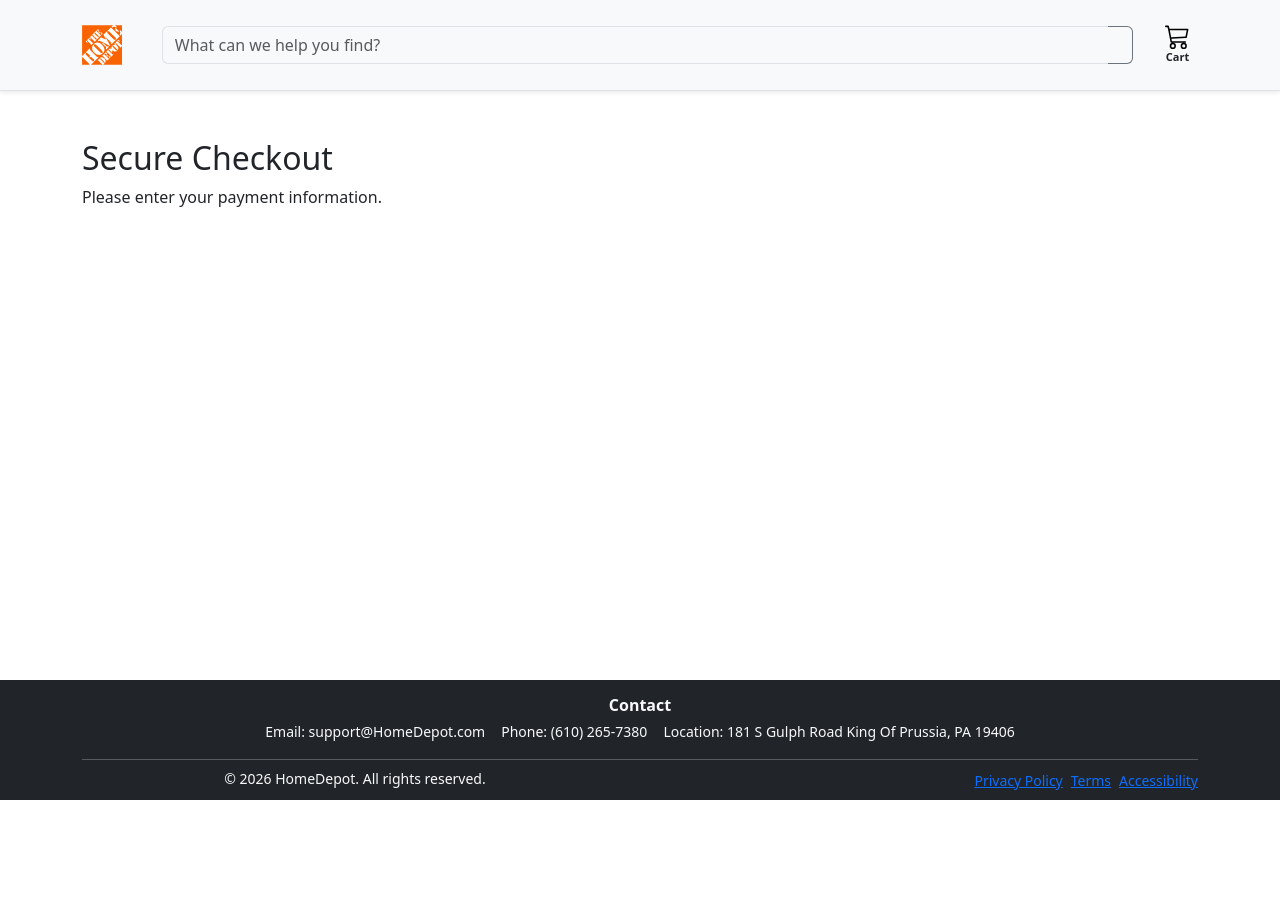
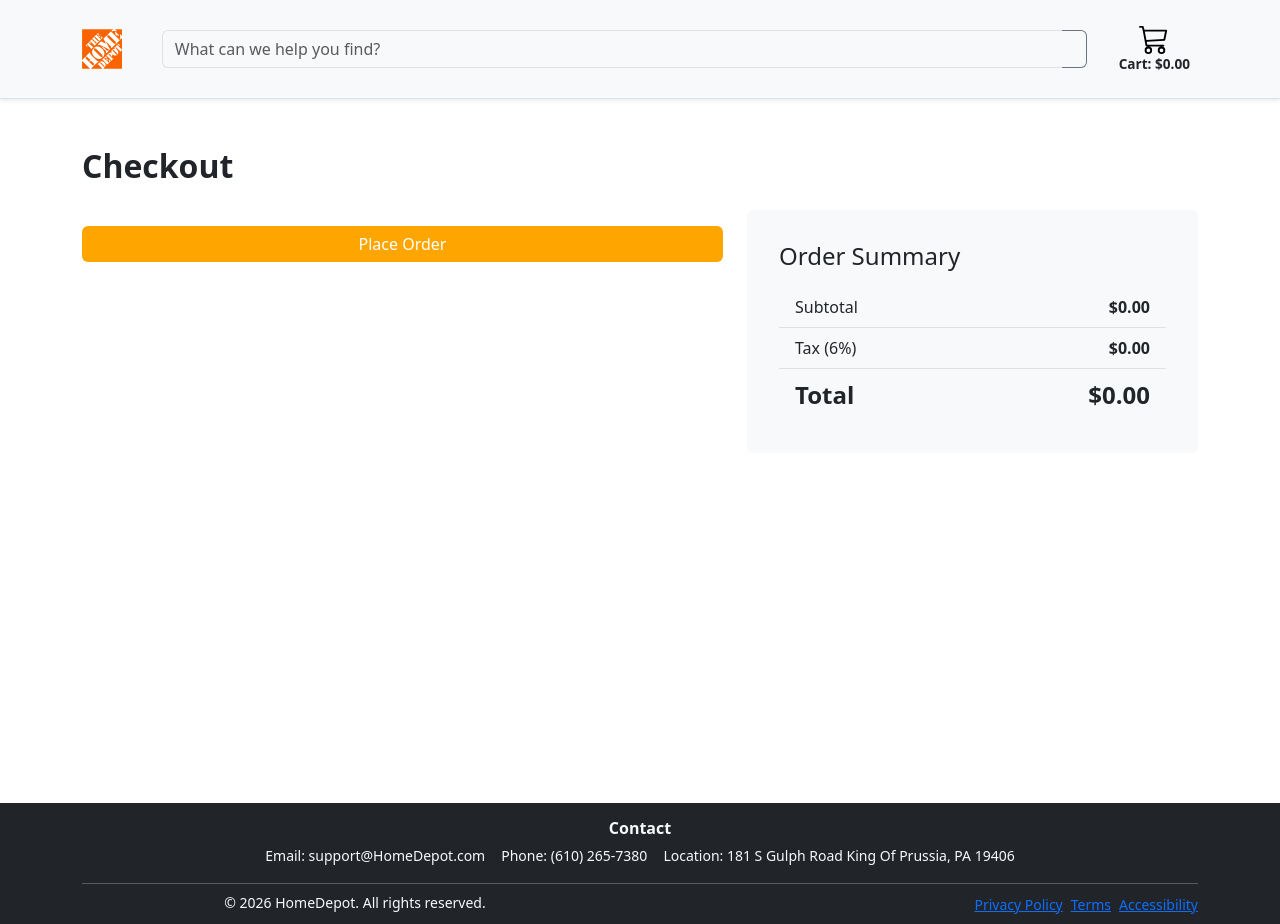
Before and after one commit to sqtn10/IST256_Project, a React (Vite) app: page /checkout in a window 1280 px wide. Before the commit the page ends 800 px from the top, so only its background shows below. Built offline with nearby package versions, Linux system fonts and the light colour scheme.

Commit message:
Final project juat need to configure the search bar

```diff
--- a/index.html
+++ b/index.html
@@ -3,7 +3,7 @@
 <head>
     <meta charset="UTF-8">
     <meta name="viewport" content="width=device-width, initial-scale=1.0">
-    <title>Document</title>
+    <title>The Home Depot</title>
 </head>
 <body>
     <div id="root"></div>
--- a/package.json
+++ b/package.json
@@ -11,6 +11,7 @@
   },
   "dependencies": {
     "bootstrap": "^5.3.8",
+    "bootstrap-icons": "^1.13.1",
     "react": "^19.2.5",
     "react-bootstrap": "^2.10.10",
     "react-bootstrap-icons": "^1.11.6",
--- a/src/App.jsx
+++ b/src/App.jsx
@@ -1,4 +1,5 @@
-import { BrowserRouter as Router, Routes, Route } from 'react-router-dom';
+import React, { Component } from 'react';
+import { Routes, Route } from 'react-router-dom';
 import 'bootstrap/dist/css/bootstrap.min.css';
 import MyNav from './components/navbar';
 import Footer from './components/footer';
@@ -7,28 +8,66 @@
 import ShoppingCart from './pages/shoppingcart';
 import CheckoutPage from './pages/checkoutpage';
 
-function App() {
-    return (
-        <Router>
-            <div className="d-flex flex-column min-vh-100">
+export default class App extends Component {
+    constructor(props) {
+        super(props);
+        this.state = {
+            cartItems: [],
+            totalPrice: 0
+        };
+    }
+    addToCart = (product) => {
+        const existingItem = this.state.cartItems.find(item => item.id === product.id);
 
-                <MyNav />
-
-            <div className="flex-grow-1">
-            <div className="App">
-                <Routes>
-                    <Route path="/" element={<LandingPage/>}/>
-                    <Route path="/products" element={<ProductPage/>}/>
-                    <Route path="/cart" element={<ShoppingCart/>}/>
-                    <Route path="/checkout" element={<CheckoutPage/>}/>
-                </Routes>
-                </div>
-
-                </div>
+        if (existingItem) {
+            this.updateQuantity(product.id, 1);
+        } else {
+            const newItem = { ...product, quantity: 1 };
+            this.setState({
+                cartItems: [...this.state.cartItems, newItem],
+                totalPrice: this.state.totalPrice + product.price
+            });
+        }
+    }
+    updateQuantity = (id, amount) => {
+        const updatedCart = this.state.cartItems.map(item => {
+            if (item.id === id) {
+                return { ...item, quantity: Math.max(1, item.quantity + amount) };
+            }
+            return item;
+        });
+        const newTotal = updatedCart.reduce((sum, item) => sum + (item.price * item.quantity), 0);
+        this.setState({ cartItems: updatedCart, totalPrice: newTotal });
+    }
+    removeFromCart = (id) => {
+        const filteredCart = this.state.cartItems.filter(item => item.id !== id);
+        const newTotal = filteredCart.reduce((sum, item) => sum + (item.price * item.quantity), 0);
+        this.setState({ cartItems: filteredCart, totalPrice: newTotal });
+    }
+    render() {
+        return (
+            <>
+                <MyNav
+                    cartCount={this.state.cartItems.length}
+                    totalPrice={this.state.totalPrice}
+                />
+                <main style={{ minHeight: '80vh' }}>
+                    <Routes>
+                        <Route path="/" element={<LandingPage />} />
+                        <Route path="/products" element={<ProductPage addToCart={this.addToCart} />} />
+                        <Route path="/cart" element={
+                            <ShoppingCart
+                                cartItems={this.state.cartItems}
+                                updateQuantity={this.updateQuantity}
+                                removeFromCart={this.removeFromCart}
+                                totalPrice={this.state.totalPrice}
+                            />
+                        } />
+                        <Route path="/checkout" element={<CheckoutPage totalPrice={this.state.totalPrice} />} />
+                    </Routes>
+                </main>
                 <Footer />
-            </div>
-
-        </Router>
-    );
+            </>
+        );
+    }
 }
-export default App;
--- a/src/components/navbar.jsx
+++ b/src/components/navbar.jsx
@@ -3,6 +3,7 @@
 import { Navbar, Container, Nav, Form, InputGroup, Button } from 'react-bootstrap';
 import { Search, Cart3 as Cart } from 'react-bootstrap-icons';
 import logo from '../assets/TheHomeDepot.svg';
+import { Link } from 'react-router-dom';
 
 // export the class
 export default class MyNav extends Component {
@@ -12,7 +13,7 @@
                 <Container>
 
                     <Navbar.Brand>
-                        <img src={logo} height="40" className="d-inline-block align-top " alt="Home Depot Logo"/>
+                        <img src={logo} height="40" className="d-inline-block align-top " alt="Home Depot Logo" />
                     </Navbar.Brand>
 
                     <Form className="d-flex flex-grow-1 mx-4">
@@ -25,10 +26,14 @@
                     </Form>
 
                     <Nav>
-                        <Nav.Link className="d-flex flex-column align-items-center text-dark">
-                            <Cart size={25} />
-                            <span style={{ fontSize: '11px', fontWeight: 'bold' }}>Cart</span>
-                        </Nav.Link>
+                        <Nav>
+                            <Nav.Link as={Link} to="/cart" className="d-flex flex-column align-items-center text-dark">
+                                <Cart size={30} color="black" />
+                                <span className="fw-bold" style={{ fontSize: '0.85rem' }}>
+                                    Cart: ${(this.props.totalPrice || 0).toFixed(2)}
+                                </span>
+                            </Nav.Link>
+                        </Nav>
                     </Nav>
                 </Container>
             </Navbar>
--- a/src/index.jsx
+++ b/src/index.jsx
@@ -1,11 +1,15 @@
 import React from 'react';
 import ReactDOM from 'react-dom/client';
+import { BrowserRouter } from 'react-router-dom'; // 1. Import this
 import App from './App.jsx';
 import 'bootstrap/dist/css/bootstrap.min.css';
+import 'bootstrap-icons/font/bootstrap-icons.css';
 
 const root = ReactDOM.createRoot(document.getElementById('root'));
 root.render(
     <React.StrictMode>
-        <App/>
+        <BrowserRouter>
+            <App />
+        </BrowserRouter>
     </React.StrictMode>
 );
--- a/src/pages/checkoutpage.jsx
+++ b/src/pages/checkoutpage.jsx
@@ -1,14 +1,66 @@
 import React, { Component } from 'react';
-import { Link } from 'react-router-dom';
-<Link to ="/shoppingcart"/>
+import { Container, Row, Col, Form, Button, ListGroup, Card } from 'react-bootstrap';
 
 export default class CheckoutPage extends Component {
+    constructor(props) {
+        super(props);
+        this.state = { isOrdered: false };
+    }
+    handleCheckout = (e) => {
+        e.preventDefault();
+        this.setState({ isOrdered: true });
+    }
     render() {
+        const tax = this.props.totalPrice * 0.06;
+        const finalTotal = this.props.totalPrice + tax;
+        if (this.state.isOrdered) {
+            return (
+                <Container className="mt-5 text-center">
+                    <Card className="p-5 shadow-sm border-0">
+                        <h2 className="text-success fw-bold">Order Confirmed!</h2>
+                        <hr />
+                        <h4>Invoice Summary</h4>
+                        <p>Order Total: ${finalTotal.toFixed(2)} (incl. 6% tax)</p>
+                        <p>Thank you for shopping with us!</p>
+                        <Button onClick={() => window.location.href = '/'}>Return Home</Button>
+                    </Card>
+                </Container>
+            );
+        }
         return (
-            <div className="container mt-5">
-                <h2>Secure Checkout</h2>
-                <p>Please enter your payment information.</p>
-            </div>
+            <Container className="mt-5">
+                <h2 className="mb-4 fw-bold">Checkout</h2>
+                <Row>
+                    <Col md={7}>
+                        <Form onSubmit={this.handleCheckout}>
+                            <Button type="submit" variant="primary" className="w-100 mt-3" style={{ backgroundColor: 'orange', border: 'none' }}>
+                                Place Order
+                            </Button>
+                        </Form>
+                    </Col>
+                    <Col md={5}>
+                        <Card className="bg-light border-0 p-3">
+                            <Card.Body>
+                                <h4 className="mb-3">Order Summary</h4>
+                                <ListGroup variant="flush">
+                                    <ListGroup.Item className="bg-transparent d-flex justify-content-between">
+                                        <span>Subtotal</span>
+                                        <strong>${this.props.totalPrice.toFixed(2)}</strong>
+                                    </ListGroup.Item>
+                                    <ListGroup.Item className="bg-transparent d-flex justify-content-between">
+                                        <span>Tax (6%)</span>
+                                        <strong>${tax.toFixed(2)}</strong>
+                                    </ListGroup.Item>
+                                    <ListGroup.Item className="bg-transparent d-flex justify-content-between fs-4 fw-bold">
+                                        <span>Total</span>
+                                        <span>${finalTotal.toFixed(2)}</span>
+                                    </ListGroup.Item>
+                                </ListGroup>
+                            </Card.Body>
+                        </Card>
+                    </Col>
+                </Row>
+            </Container>
         );
     }
 }
--- a/src/pages/productpage.jsx
+++ b/src/pages/productpage.jsx
@@ -27,7 +27,8 @@
                                         <span className="fs-2 fw-bold">{Math.floor(item.price)}</span>
                                         <span className="fs-6 fw-bold mt-1">00</span>
                                     </div>
-                                    <Button className="w-100 fw-bold mt-2 border-0" style={{ backgroundColor: 'orange', color: 'white' }}>
+                                    <Button className="w-100 fw-bold mt-2 border-0" style={{ backgroundColor: 'orange', color: 'white' }}
+                                        onClick={() => this.props.addToCart(item)}>
                                         Add to Cart
                                     </Button>
                                 </Card.Body>
--- a/src/pages/shoppingcart.jsx
+++ b/src/pages/shoppingcart.jsx
@@ -1,12 +1,69 @@
 import React, { Component } from 'react';
+import { Container, Table, Button, Image } from 'react-bootstrap';
+import { Link } from 'react-router-dom';
 
 export default class ShoppingCart extends Component {
     render() {
+        const { cartItems, updateQuantity, removeFromCart, totalPrice } = this.props;
+
         return (
-            <div className="container mt-5">
-                <h1>Shopping Cart</h1>
-                <p>Your cart is currently empty.</p>
-            </div>
+            <Container className="mt-5">
+                <h2 className="fw-bold mb-4">Your Shopping Cart</h2>
+                {cartItems.length === 0 ? (
+                    <div className="text-center py-5">
+                        <h4>Your cart is empty</h4>
+                        <Link to="/products">
+                            <Button variant="outline-primary" className="mt-3">Go Shopping</Button>
+                        </Link>
+                    </div>
+                ) : (
+                    <>
+                        <Table responsive="md" hover>
+                            <thead>
+                                <tr>
+                                    <th>Product</th>
+                                    <th>Price</th>
+                                    <th>Quantity</th>
+                                    <th>Total</th>
+                                    <th>Remove</th>
+                                </tr>
+                            </thead>
+                            <tbody>
+                                {cartItems.map((item) => (
+                                    <tr key={item.id}>
+                                        <td>
+                                            <div className="d-flex align-items-center">
+                                                <Image src={item.image} width="50" height="50" className="me-3 rounded" style={{ objectFit: 'contain' }} />
+                                                <span>{item.name}</span>
+                                            </div>
+                                        </td>
+                                        <td>${item.price.toFixed(2)}</td>
+                                        <td>
+                                            <div className="d-flex align-items-center">
+                                                <Button variant="outline-secondary" size="sm" onClick={() => updateQuantity(item.id, -1)}>-</Button>
+                                                <span className="mx-2">{item.quantity}</span>
+                                                <Button variant="outline-secondary" size="sm" onClick={() => updateQuantity(item.id, 1)}>+</Button>
+                                            </div>
+                                        </td>
+                                        <td>${(item.price * item.quantity).toFixed(2)}</td>
+                                        <td>
+                                            <Button variant="danger" size="sm" onClick={() => removeFromCart(item.id)}>Remove</Button>
+                                        </td>
+                                    </tr>
+                                ))}
+                            </tbody>
+                        </Table>
+                        <div className="d-flex flex-column align-items-end mt-4">
+                            <h4>Pre-Tax Total: <span className="fw-bold">${totalPrice.toFixed(2)}</span></h4>
+                            <Link to="/checkout">
+                                <Button size="lg" style={{ backgroundColor: 'orange', border: 'none' }} className="mt-3 px-5 fw-bold">
+                                    Proceed to Checkout
+                                </Button>
+                            </Link>
+                        </div>
+                    </>
+                )}
+            </Container>
         );
     }
 }
```
Also changed, not shown: 1 other file (tests, documents, lock files or other folders).
